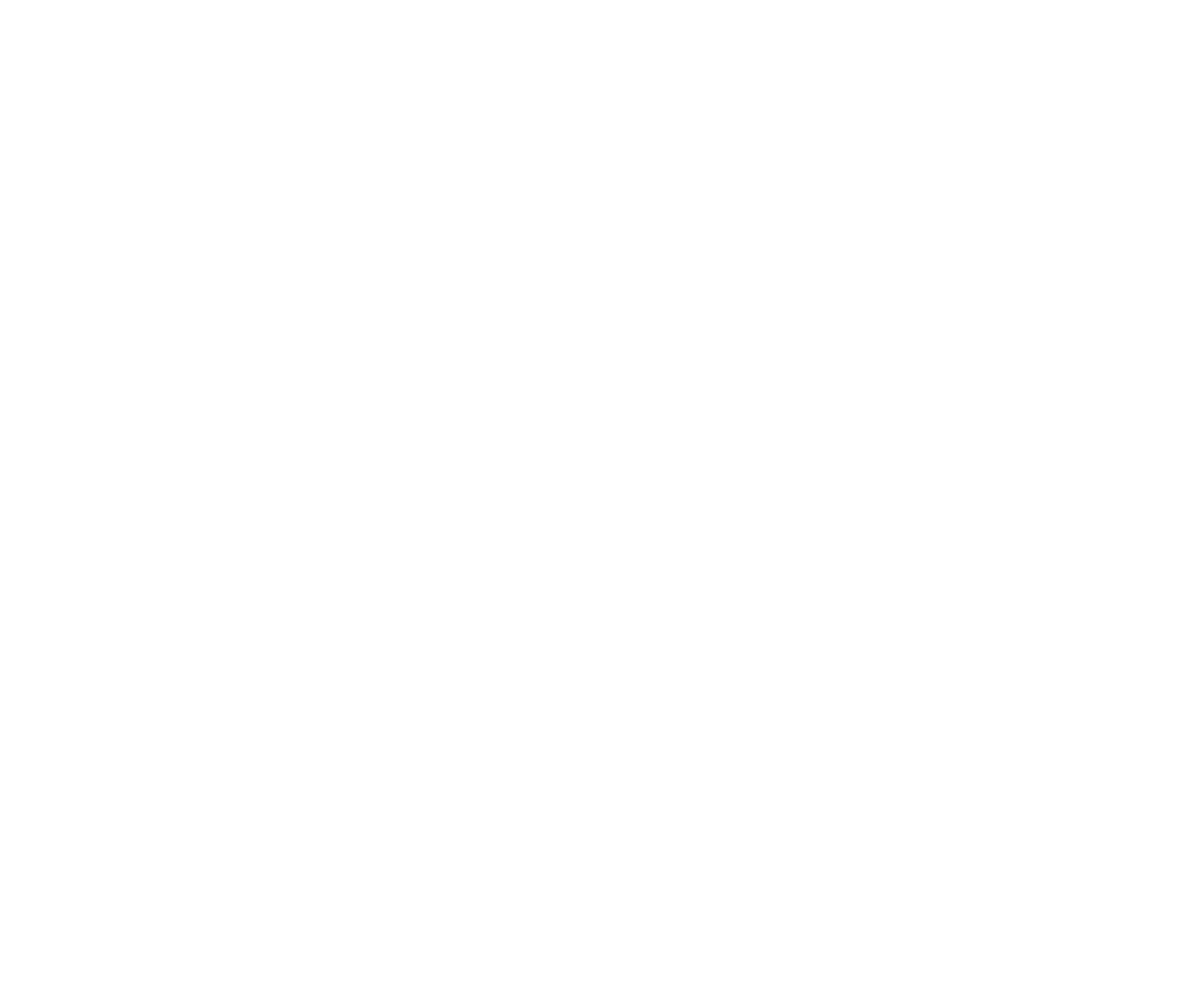
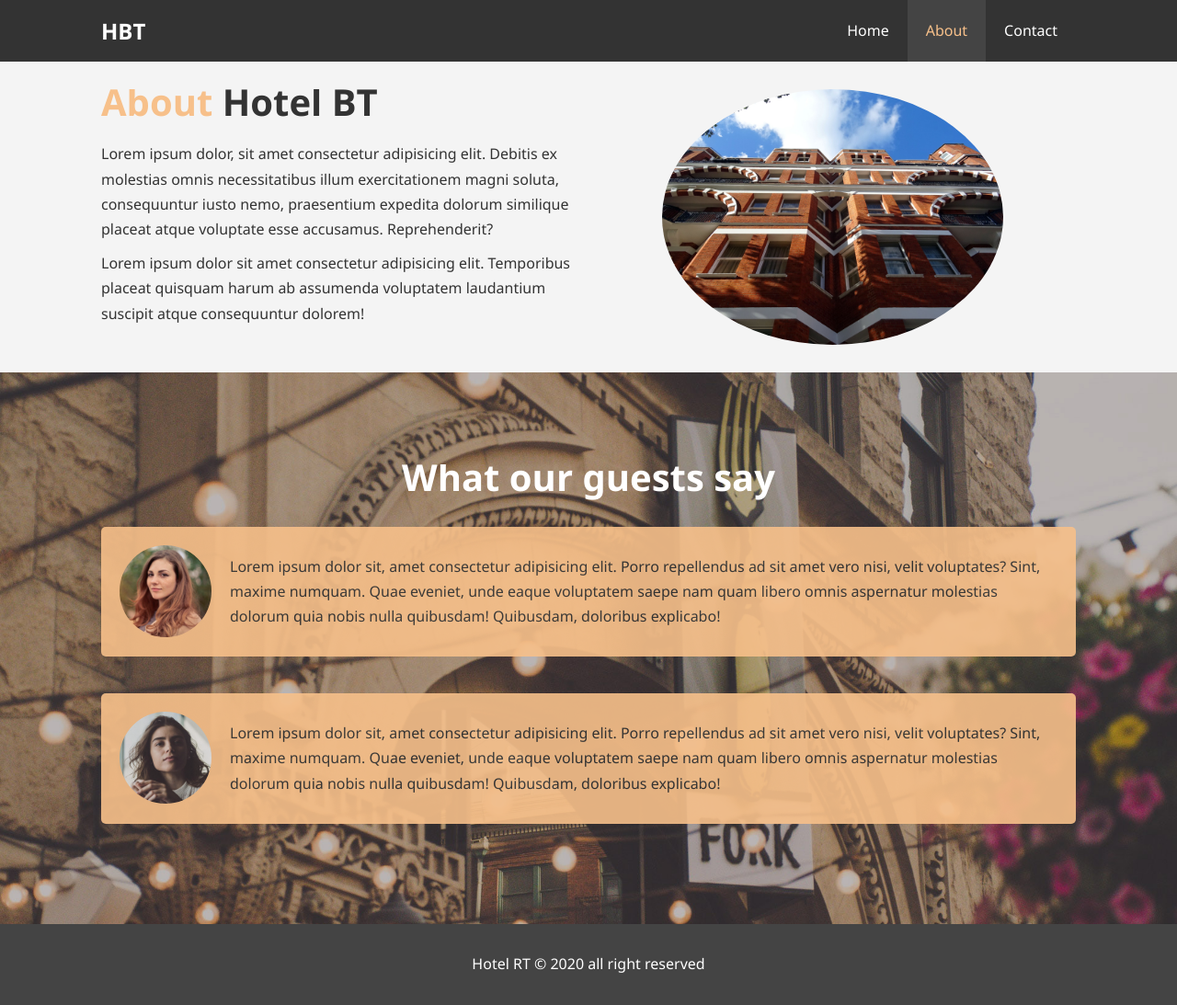
Before and after one commit to uncloudy/pre_website_1, a plain HTML site: page about.html in a window 1280 px wide. Shown: the whole page at 92% size. Before the commit the page ends 800 px from the top, so only its background shows below. Drawn offline with Linux system fonts and the light colour scheme.

Commit message:
making about page

```diff
--- a/about.html
+++ b/about.html
@@ -0,0 +1,81 @@
+<!DOCTYPE html>
+<html lang="en">
+  <head>
+    <meta charset="UTF-8" />
+    <meta name="viewport" content="width=device-width, initial-scale=1.0" />
+    <meta
+      name="description"
+      content="Welcome to the most extraordinary hotel in Boston"
+    />
+    <meta name="keywords" content="hotel, boston hotel" />
+    <link rel="stylesheet" href="./css/style.css" />
+    <title>Hotel BT | About</title>
+  </head>
+  <body>
+    <header>
+      <nav id="navbar">
+        <div class="container">
+          <h1 class="logo"><a href="index.html">HBT</a></h1>
+          <ul>
+            <li><a href="index.html">Home</a></li>
+            <li><a class="current" href="About.html">About</a></li>
+            <li><a href="contact.html">Contact</a></li>
+          </ul>
+        </div>
+      </nav>
+    </header>
+    <section id="about-info" class="bg-light py-3">
+      <div class="container">
+        <div class="info-left">
+          <h1 class="l-heading">
+            <span class="text-primary">About</span>
+            Hotel BT
+          </h1>
+          <p>
+            Lorem ipsum dolor, sit amet consectetur adipisicing elit. Debitis ex
+            molestias omnis necessitatibus illum exercitationem magni soluta,
+            consequuntur iusto nemo, praesentium expedita dolorum similique
+            placeat atque voluptate esse accusamus. Reprehenderit?
+          </p>
+          <p>
+            Lorem ipsum dolor sit amet consectetur adipisicing elit. Temporibus
+            placeat quisquam harum ab assumenda voluptatem laudantium suscipit
+            atque consequuntur dolorem!
+          </p>
+        </div>
+        <div class="info-right">
+          <img src="./img/photo-2.jpg" alt="hotel" />
+        </div>
+      </div>
+    </section>
+    <div class="clr"></div>
+    <section id="testimonials" class="py-3">
+      <div class="container">
+        <h2 class="l-heading">What our guests say</h2>
+        <div class="testimonials bg-primary">
+          <img src="./img/person-1.jpg" alt="mary" />
+          <p>
+            Lorem ipsum dolor sit, amet consectetur adipisicing elit. Porro
+            repellendus ad sit amet vero nisi, velit voluptates? Sint, maxime
+            numquam. Quae eveniet, unde eaque voluptatem saepe nam quam libero
+            omnis aspernatur molestias dolorum quia nobis nulla quibusdam!
+            Quibusdam, doloribus explicabo!
+          </p>
+        </div>
+        <div class="testimonials bg-primary">
+          <img src="./img/person-2.jpg" alt="cathy" />
+          <p>
+            Lorem ipsum dolor sit, amet consectetur adipisicing elit. Porro
+            repellendus ad sit amet vero nisi, velit voluptates? Sint, maxime
+            numquam. Quae eveniet, unde eaque voluptatem saepe nam quam libero
+            omnis aspernatur molestias dolorum quia nobis nulla quibusdam!
+            Quibusdam, doloribus explicabo!
+          </p>
+        </div>
+      </div>
+    </section>
+    <footer id="main-footer">
+      <p>Hotel RT &copy; 2020 all right reserved</p>
+    </footer>
+  </body>
+</html>
--- a/css/style.css
+++ b/css/style.css
@@ -80,6 +80,21 @@ p {
 
 .clr {
   clear: both;
+}
+
+.l-heading {
+  font-size: 40px;
+}
+
+/* padding */
+.py-1 {
+  padding: 10px 0;
+}
+.py-2 {
+  padding: 20px 0;
+}
+.py-3 {
+  padding: 30px 0;
 }
 
 /* navbar */
@@ -179,6 +194,54 @@ p {
   margin-bottom: 10px;
 }
 
+/* about info */
+#about-info .info-right {
+  float: right;
+  width: 50%;
+  min-height: 100%;
+}
+
+#about-info .info-right img {
+  display: block;
+  /* img is inline level. therefor it has to be block to make margin auto */
+  margin: auto;
+  width: 70%;
+  border-radius: 50%;
+}
+
+#about-info .info-left {
+  float: left;
+  width: 50%;
+  min-height: 100%;
+}
+
+/* testimonials */
+#testimonials {
+  height: 600px;
+  background: url("../img/test-bg.jpg") no-repeat center center/cover;
+  padding-top: 100px;
+}
+
+#testimonials h2 {
+  color: #fff;
+  text-align: center;
+  padding-bottom: 40px;
+}
+
+#testimonials .testimonials {
+  padding: 20px;
+  margin-bottom: 40px;
+  border-radius: 5px;
+  opacity: 0.9;
+}
+
+#testimonials .testimonials img {
+  width: 100px;
+  float: left;
+  margin-right: 20px;
+  border-radius: 50%;
+}
+
 /* footer */
 
 #main-footer {
```
